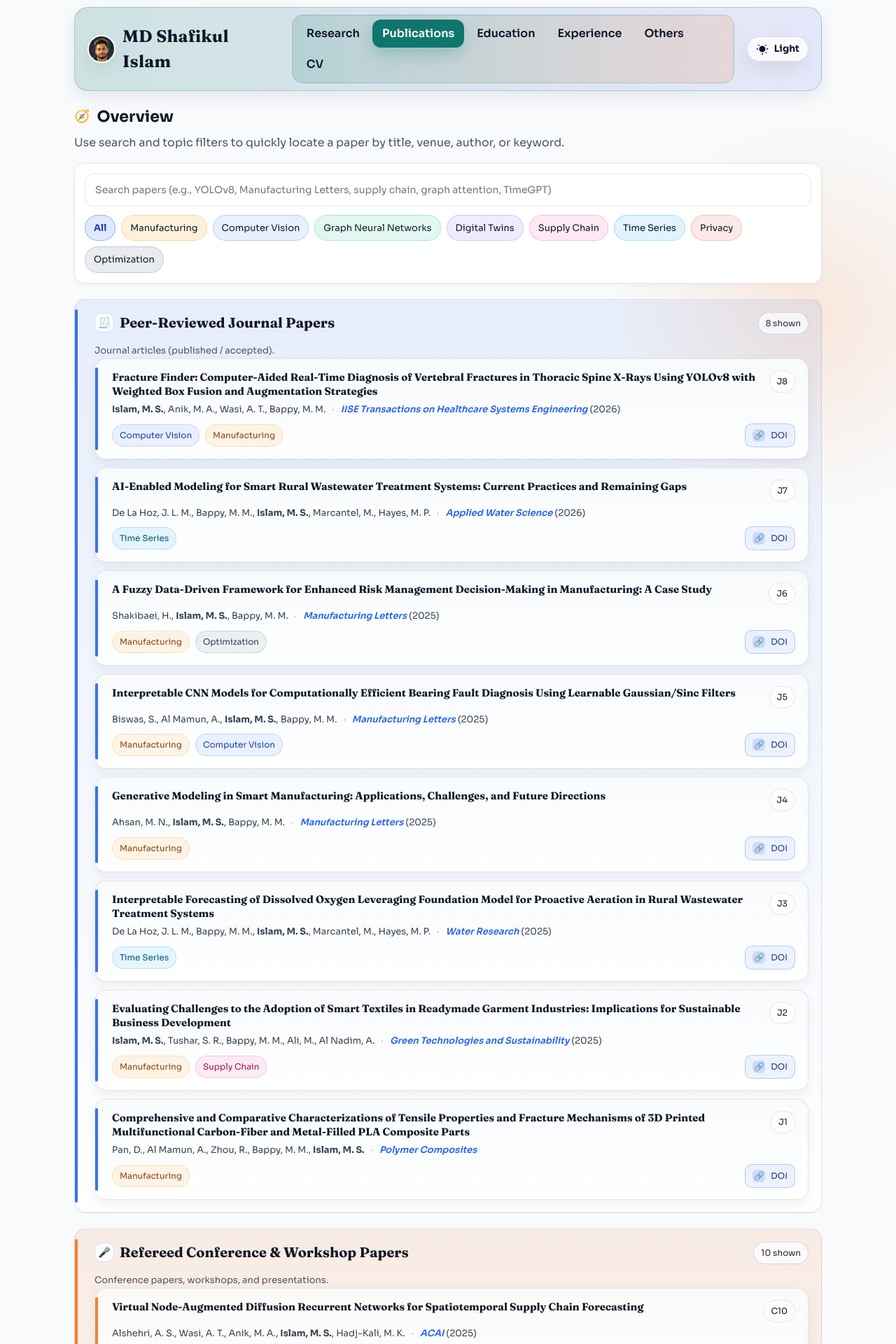
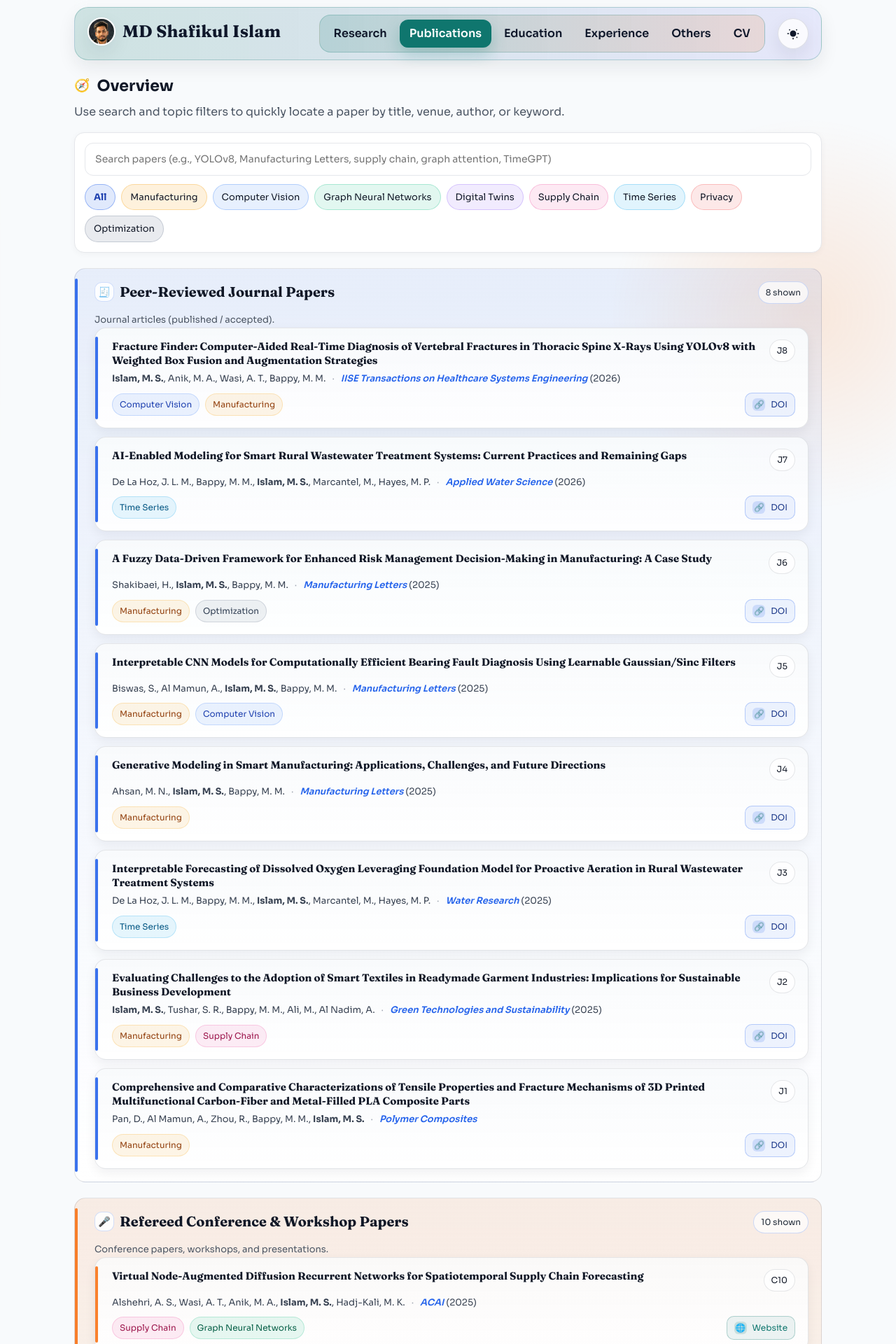
Before and after one commit to shafikul-islam/shafikul-islam.github.io, a Jekyll site: the page built from publications.md, in a window 1280 px wide. Shown: the top 1920 px of the page at 70% size. Built offline with Jekyll 4.4.1, drawn with Linux system fonts in a browser that asks for light colours.

Commit message:
Use icon-only theme toggle and show mobile close X

```diff
--- a/_includes/header.html
+++ b/_includes/header.html
@@ -17,7 +17,6 @@
     <div class="header-actions">
       <button id="theme-toggle" class="theme-toggle" type="button" aria-label="Switch to dark theme" aria-pressed="false">
         <span class="theme-icon" aria-hidden="true"></span>
-        <span class="theme-label">Theme</span>
       </button>
       {% include hamburger.html %}
     </div>
--- a/_sass/components/_hamburger.scss
+++ b/_sass/components/_hamburger.scss
@@ -25,7 +25,7 @@
   position: absolute;
   left: 0;
   border-radius: 2px;
-  transition: transform 0.2s ease, opacity 0.2s ease;
+  transition: transform 0.2s ease, top 0.2s ease, background-color 0.2s ease;
   content: "";
 }
 
@@ -43,15 +43,17 @@
 }
 
 .hamburger.is-active .hamburger-inner {
-  opacity: 0;
+  background-color: transparent;
 }
 
 .hamburger.is-active .hamburger-inner::before {
-  transform: translateY(7px) rotate(45deg);
+  top: 0;
+  transform: rotate(45deg);
 }
 
 .hamburger.is-active .hamburger-inner::after {
-  transform: translateY(-7px) rotate(-45deg);
+  top: 0;
+  transform: rotate(-45deg);
 }
 
 @include media-breakpoint-up(md) {
--- a/assets/css/main.scss
+++ b/assets/css/main.scss
@@ -236,20 +236,21 @@ h3,
 .header-actions {
   display: inline-flex;
   align-items: center;
-  gap: 8px;
+  gap: 6px;
 }
 
 .theme-toggle {
   display: inline-flex;
   align-items: center;
-  gap: 8px;
+  justify-content: center;
   border: 1px solid var(--border);
   background: rgba(255, 255, 255, 0.8);
   color: var(--ink);
   border-radius: 999px;
-  padding: 7px 12px;
-  font-size: .85rem;
-  font-weight: 700;
+  width: 44px;
+  height: 44px;
+  padding: 0;
+  flex: 0 0 44px;
   cursor: pointer;
   box-shadow: var(--shadow-soft);
   transition: transform .15s ease, box-shadow .15s ease, background-color .2s ease, color .2s ease, border-color .2s ease;
@@ -1906,14 +1907,6 @@ footer a,
     padding: 8px 12px;
   }
 
-  .theme-toggle {
-    padding: 7px 10px;
-  }
-
-  .theme-toggle .theme-label {
-    display: none;
-  }
-
   .logo-text {
     font-size: 1rem;
   }
```
